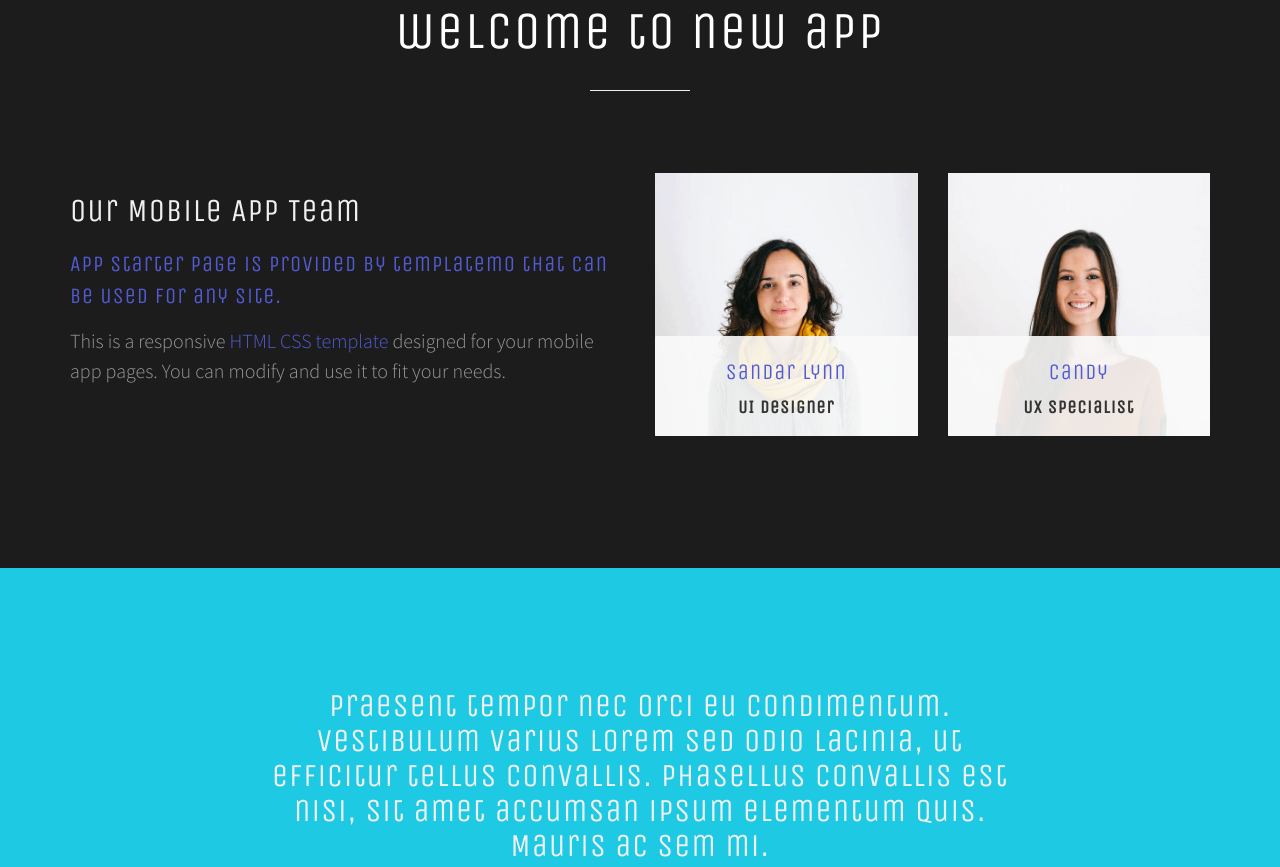
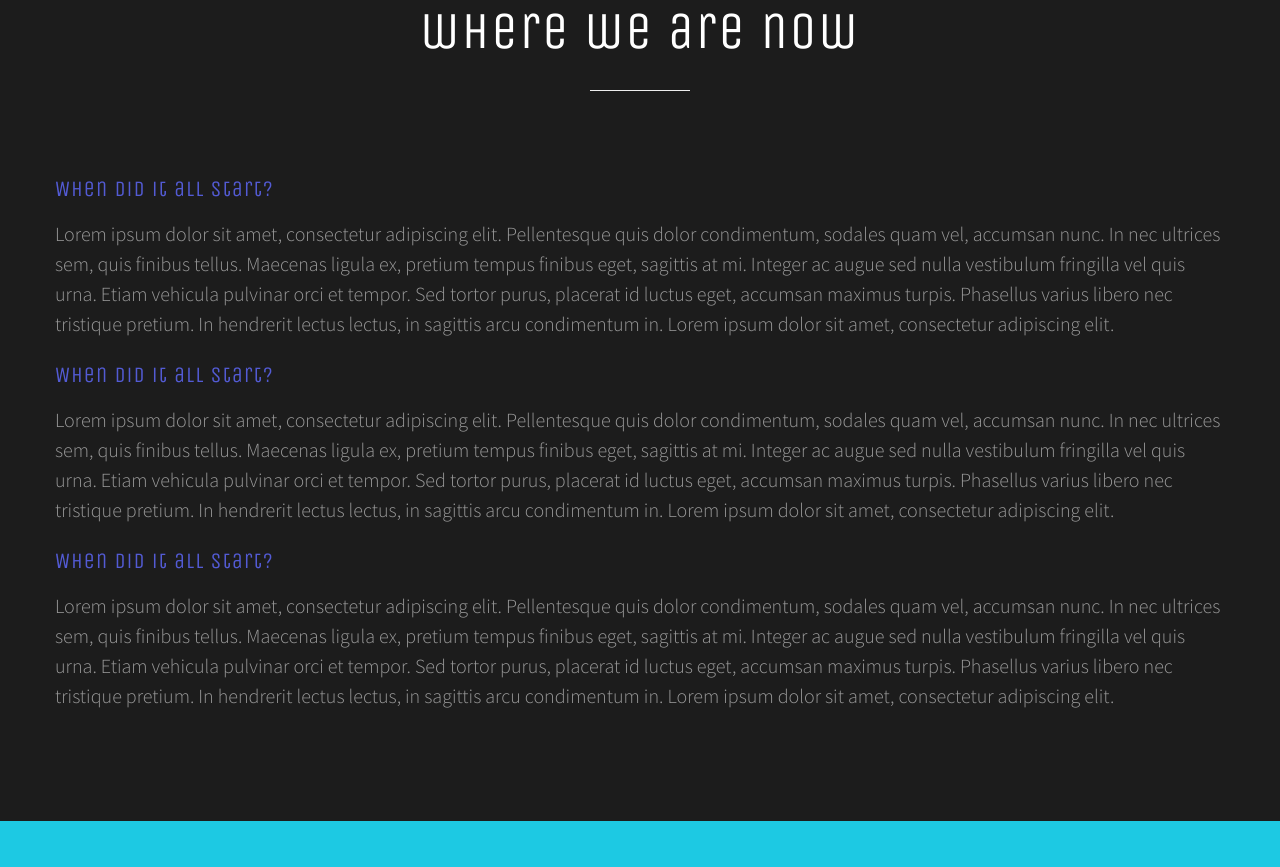
Before and after one commit to Ry-DS/Reliance-Technology-Info-Website, a plain HTML site: page index.html in a window 1280 px wide. Shown: the part 827-1694 px from the top of the page. Drawn offline with nearby package versions, Linux system fonts and the light colour scheme.

Commit message:
Customisation

```diff
--- a/index.html
+++ b/index.html
@@ -53,7 +53,7 @@ http://www.templatemo.com/tm-492-app-starter
 				<span class="icon icon-bar"></span>
 				<span class="icon icon-bar"></span>
 			</button>
-            <a href="index.html" class="navbar-brand"><span>The rise</span> of Robot Automation</a>
+            <a href="index.html" class="navbar-brand"><span>The rise of</span> Robot Automation</a>
 		</div>
 
 		<div class="collapse navbar-collapse">
@@ -178,17 +178,43 @@ http://www.templatemo.com/tm-492-app-starter
 
                <div class="col-md-12 col-sm-12">
                     <div class="wow bounceIn section-title">
-                         <h1>welcome to new app</h1>
+                        <h1>where we are now</h1>
                          <hr>
                     </div>
                </div>
 
-               <div class="wow fadeInUp col-md-6 col-sm-12" data-wow-delay="0.4s">
-                   <h2>Our Mobile App Team</h2>
-                   <h3 class="wow fadeInUp" data-wow-delay="0.8s">App Starter page is provided by templatemo that can be used for any site.</h3>
-                   <p class="wow fadeInUp" data-wow-delay="0.4s">This is a responsive <a href="https://plus.google.com/+templatemo" target="_blank">HTML CSS template</a> designed for your mobile app pages. You can modify and use it to fit your needs.</p>
+              <div class="wow fadeInUp " data-wow-delay="0.4s">
+                  <h2></h2>
+                  <h3 class="wow fadeInUp" data-wow-delay="0.8s">When did it all start?</h3>
+                  <p class="wow fadeInUp" data-wow-delay="0.4s">
+
+                      Lorem ipsum dolor sit amet, consectetur adipiscing elit. Pellentesque quis dolor condimentum,
+                      sodales quam vel, accumsan nunc. In nec ultrices sem, quis finibus tellus. Maecenas ligula ex,
+                      pretium tempus finibus eget, sagittis at mi. Integer ac augue sed nulla vestibulum fringilla vel
+                      quis urna. Etiam vehicula pulvinar orci et tempor. Sed tortor purus, placerat id luctus eget,
+                      accumsan maximus turpis. Phasellus varius libero nec tristique pretium. In hendrerit lectus
+                      lectus, in sagittis arcu condimentum in. Lorem ipsum dolor sit amet, consectetur adipiscing
+                      elit.</p>
+                  <h3 class="wow fadeInUp" data-wow-delay="0.8s">When did it all start?</h3>
+                  <p class="wow fadeInUp" data-wow-delay="0.4s">
+                      Lorem ipsum dolor sit amet, consectetur adipiscing elit. Pellentesque quis dolor condimentum,
+                      sodales quam vel, accumsan nunc. In nec ultrices sem, quis finibus tellus. Maecenas ligula ex,
+                      pretium tempus finibus eget, sagittis at mi. Integer ac augue sed nulla vestibulum fringilla vel
+                      quis urna. Etiam vehicula pulvinar orci et tempor. Sed tortor purus, placerat id luctus eget,
+                      accumsan maximus turpis. Phasellus varius libero nec tristique pretium. In hendrerit lectus
+                      lectus, in sagittis arcu condimentum in. Lorem ipsum dolor sit amet, consectetur adipiscing elit.
+                  </p>
+                  <h3 class="wow fadeInUp" data-wow-delay="0.8s">When did it all start?</h3>
+                  <p class="wow fadeInUp" data-wow-delay="0.4s">
+                      Lorem ipsum dolor sit amet, consectetur adipiscing elit. Pellentesque quis dolor condimentum,
+                      sodales quam vel, accumsan nunc. In nec ultrices sem, quis finibus tellus. Maecenas ligula ex,
+                      pretium tempus finibus eget, sagittis at mi. Integer ac augue sed nulla vestibulum fringilla vel
+                      quis urna. Etiam vehicula pulvinar orci et tempor. Sed tortor purus, placerat id luctus eget,
+                      accumsan maximus turpis. Phasellus varius libero nec tristique pretium. In hendrerit lectus
+                      lectus, in sagittis arcu condimentum in. Lorem ipsum dolor sit amet, consectetur adipiscing elit.
+                  </p>
                </div>
-
+              <!--
                              <div class="wow fadeInUp col-md-3 col-sm-6" data-wow-delay="0.4s">
                                   <div class="about-thumb">
                                        <img src="images/team-img1.jpg" class="img-responsive" alt="Team">
@@ -202,9 +228,9 @@ http://www.templatemo.com/tm-492-app-starter
                                                  </ul>
                                             </div>
                                   </div>
-               </div>
+                             </div>-->
 
-                <div class="wow fadeInUp col-md-3 col-sm-6" data-wow-delay="0.4s">
+              <!-- <div class="wow fadeInUp col-md-3 col-sm-6" data-wow-delay="0.4s">
                    <div class="about-thumb">
                         <img src="images/team-img2.jpg" class="img-responsive" alt="Team">
                              <div class="about-overlay">
@@ -217,7 +243,7 @@ http://www.templatemo.com/tm-492-app-starter
                                   </ul>
                              </div>
                    </div>
-               </div>
+              </div>-->
 
           </div>
      </div>
@@ -448,8 +474,9 @@ http://www.templatemo.com/tm-492-app-starter
                 <h2 class="modal-title">Data Collection Form</h2>
           </div>
 
-            <iframe src="https://docs.google.com/forms/d/e/1FAIpQLSdd5sS7oW7quSIbNKqaAlLXibtzm_QjygyQI4zyloKsIoqSqA/viewform?embedded=true"
-                    width="500" height="770" frameborder="0" marginheight="0" marginwidth="0">Loading...
+            <iframe src="https://docs.google.com/forms/d/e/1FAIpQLSeb2AXVrykWTheuXVSTjYavnAMsWBzMBaeHh-k8zQ6fFRPHrg/viewform?embedded=true"
+                    width="500" height="840" frameborder="0" marginheight="0" marginwidth="0">
+                Loading...
             </iframe>
             <p>Thank you for your contribution!</p>
 
```
Lines whose indentation alone changed are shown as unchanged.
